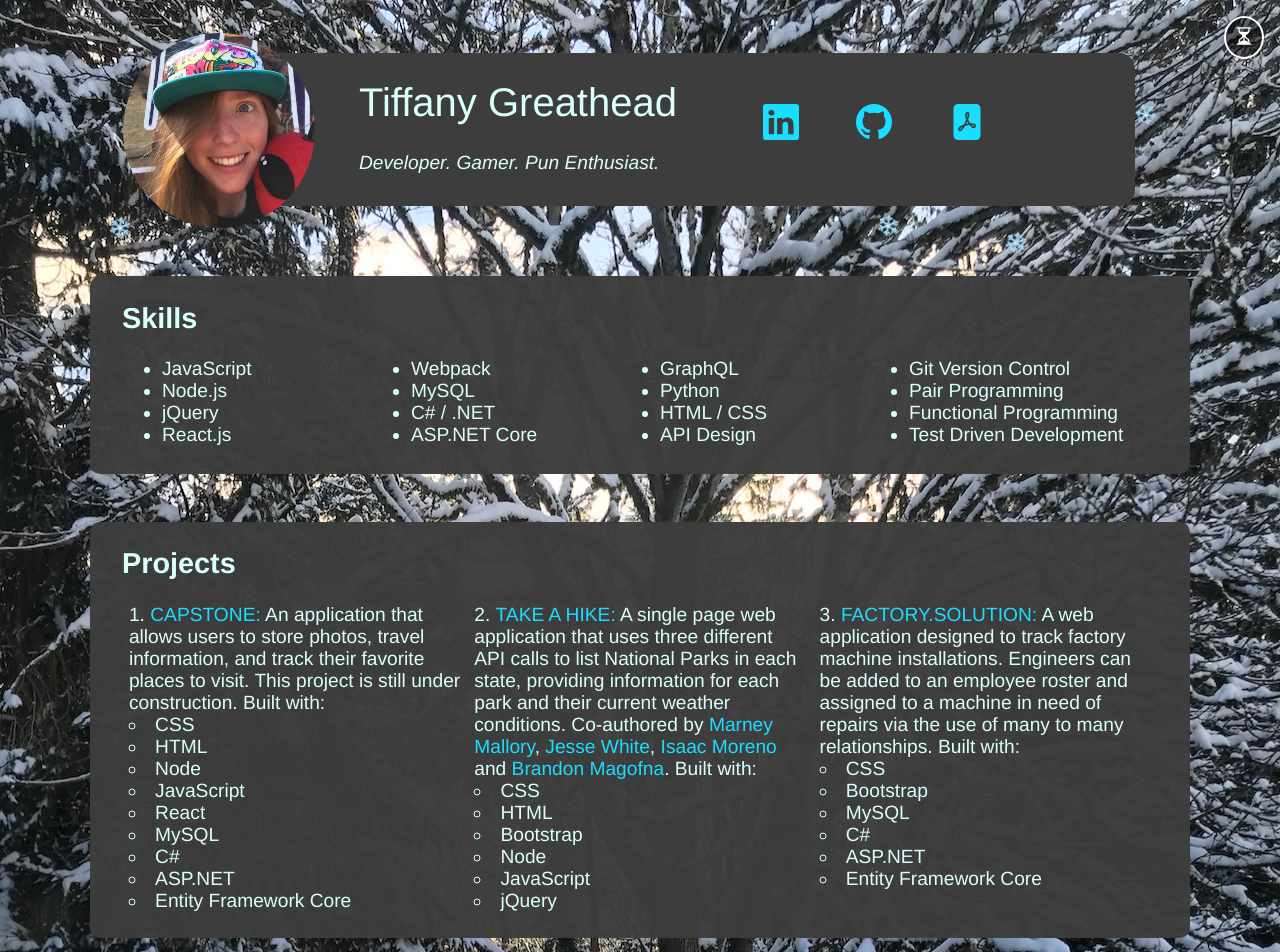
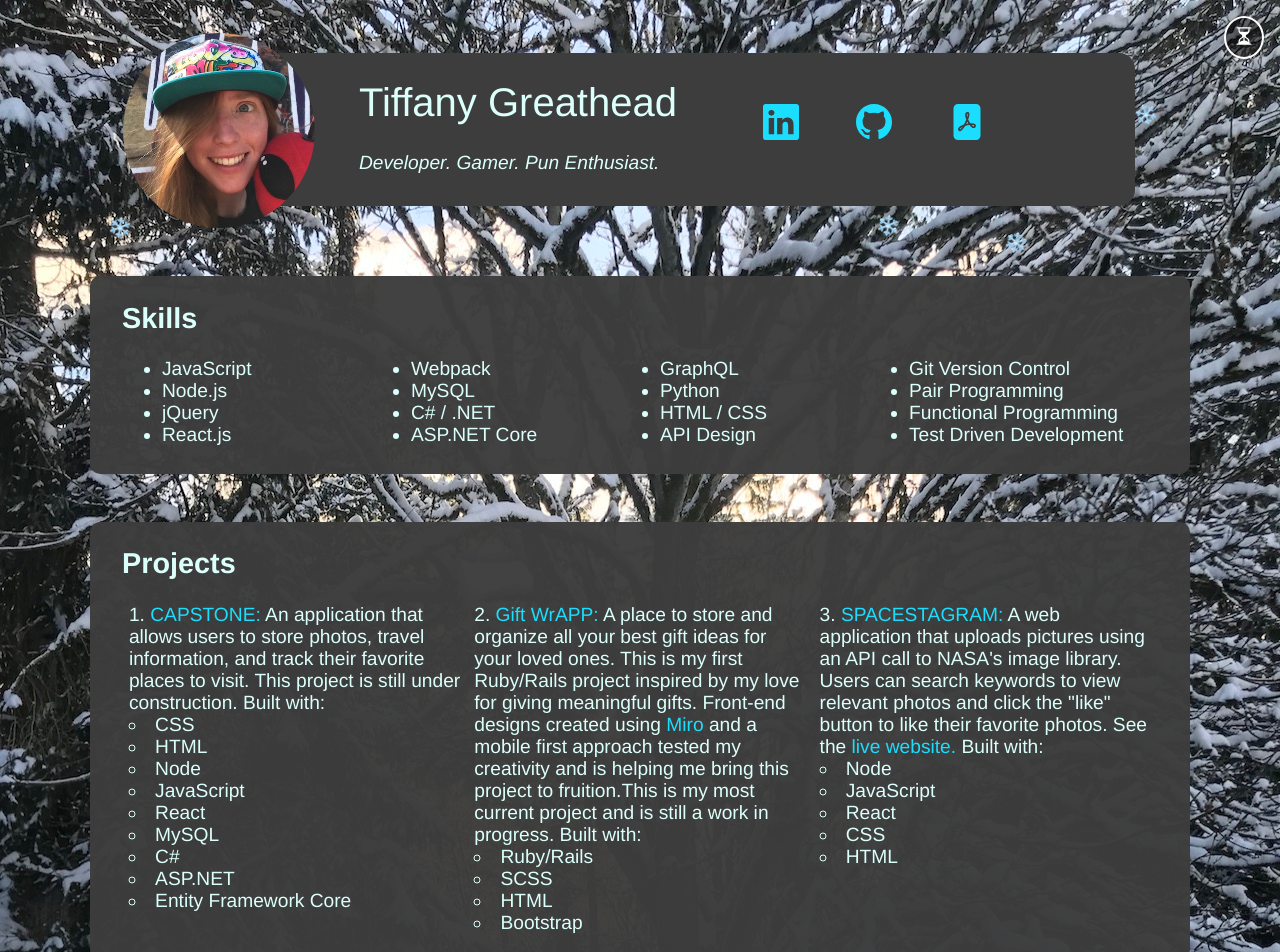
Before and after one commit to TorchAblaze/portfolio, a React (Create React App) app: page / in a window 1280 px wide. Shown: the top 952 px of the page. Built offline with nearby package versions, Linux system fonts and the light colour scheme.

Commit message:
Update projects

```diff
--- a/src/Components/Projects.jsx
+++ b/src/Components/Projects.jsx
@@ -33,56 +33,33 @@ function Projects() {
         </li>
         <li>
           <a
-            href="https://github.com/TorchAblaze/take-a-hike"
+            href="https://github.com/TorchAblaze/gift-app"
             target="_blank"
             rel="noreferrer"
-            >TAKE A HIKE:
-          </a>
-          {" "}A single page web application that uses three different API calls to
-          list National Parks in each state, providing information for each
-          park and their current weather conditions. Co-authored by{" "}
+            >Gift WrAPP:
+          </a> {" "}
+          A place to store and organize all your best gift ideas for your loved ones.
+          This is my first Ruby/Rails project inspired by my love for giving
+          meaningful gifts. Front-end designs created using{" "}
           <a
-            href="https://github.com/marneymallory"
+            href="https://miro.com/app/board/uXjVOimIejU=/?share_link_id=659258480957"
             target="_blank"
             rel="noreferrer"
-            >Marney Mallory
+            >Miro
           </a>
-          ,{" "}
-          <a
-            href="https://github.com/JesseDWhite"
-            target="_blank"
-            rel="noreferrer"
-            >Jesse White
-          </a>
-          ,{" "}
-          <a
-            href="https://github.com/isaacrmoreno"
-            target="_blank"
-            rel="noreferrer"
-            >Isaac Moreno
-          </a>
-          {" "}and{" "}
-          <a
-            href="https://github.com/Magofna68"
-            target="_blank"
-            rel="noreferrer"
-            >Brandon Magofna
-          </a>
-          . Built with:
+          {" "}and a mobile first approach tested my creativity and is helping me bring this
+          project to fruition.This is my most current project and is still a work in
+          progress. Built with:
           <ul className="lists">
             <div>
-              <li>CSS</li>
+              <li>Ruby/Rails</li>
+              <li>SCSS</li>
               <li>HTML</li>
               <li>Bootstrap</li>
             </div>
-            <div>
-              <li>Node</li>
-              <li>JavaScript</li>
-              <li>jQuery</li>
-            </div>
           </ul>
         </li>
-        <li>
+        {/* <li>
           <a
             href="https://github.com/TorchAblaze/Factory.Solution"
             target="_blank"
@@ -105,15 +82,24 @@ function Projects() {
               <li>Entity Framework Core</li>
             </div>
           </ul>
-        </li>
-        {/* <li>
+        </li> */}
+        <li>
           <a
             href="https://github.com/TorchAblaze/my-spacestagram"
             target="_blank"
             rel="noreferrer"
             >SPACESTAGRAM:
           </a>
-          {" "}A web application that uploads pictures using an API call to NASA's image library. Users can search keywords to view relevant photos and click on the "like" button to like their favorite photos. Built with:
+          {" "}A web application that uploads pictures using an API call to NASA's image library.
+          Users can search keywords to view relevant photos and click the "like" button to like
+          their favorite photos. See the{" "}
+          <a
+            href="https://torchablaze.github.io/my-spacestagram/"
+            target="_blank"
+            rel="noreferrer"
+            >live website.
+          </a>
+          {" "}Built with:
           <ul className="lists">
             <div>
               <li>Node</li>
@@ -125,7 +111,7 @@ function Projects() {
               <li>HTML</li>
             </div>
           </ul>
-        </li> */}
+        </li>
       </ol>
     </div>
   )
```
